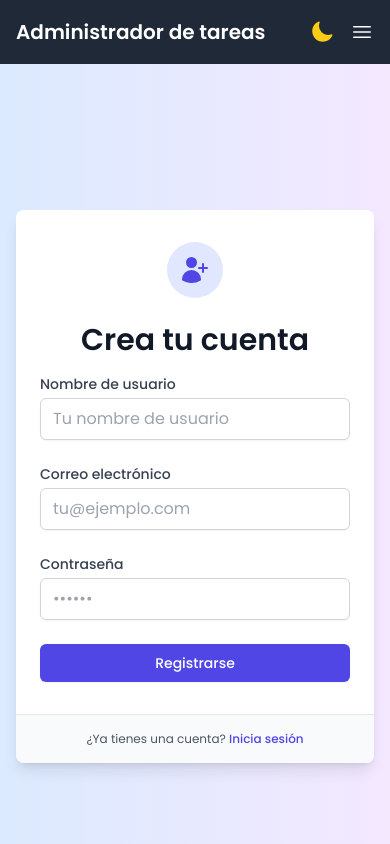
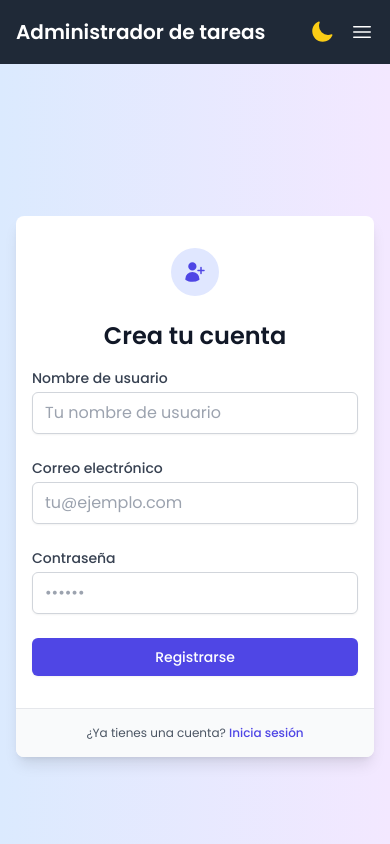
Before and after one commit to josellanos95/MERN-Task-Manager, a React (Vite) app in the folder client/: page /register in a window 390 px wide. Shown: the top 844 px of the page. Built offline with nearby package versions, Linux system fonts and the light colour scheme.

Commit message:
registerpage responsive

```diff
--- a/client/src/pages/RegisterPage.jsx
+++ b/client/src/pages/RegisterPage.jsx
@@ -1,7 +1,7 @@
 import { useForm } from "react-hook-form";
 import { useAuth } from "../context/AuthContext";
 import { useEffect } from "react";
-import { useNavigate } from "react-router-dom";
+import { useNavigate, Link } from "react-router-dom";
 import { UserPlusIcon } from '@heroicons/react/24/solid';
 
 function RegisterPage() {
@@ -40,16 +40,16 @@ function RegisterPage() {
   });
 
   return (
-    <div className="min-h-screen flex items-center justify-center bg-gradient-to-r from-blue-100 to-purple-100 dark:from-gray-800 dark:to-gray-900 py-12 px-4 sm:px-6 lg:px-8">
+    <div className="min-h-screen flex items-center justify-center bg-gradient-to-r from-blue-100 to-purple-100 dark:from-gray-800 dark:to-gray-900 py-6 px-4 sm:px-6 lg:px-8">
       <div className="max-w-md w-full space-y-8">
         <div className="bg-white dark:bg-gray-800 shadow-lg rounded-lg overflow-hidden">
-          <div className="px-6 py-8">
+          <div className="px-4 sm:px-6 py-8">
             <div className="flex justify-center mb-6">
               <div className="bg-indigo-100 dark:bg-indigo-900 rounded-full p-3">
-                <UserPlusIcon className="h-8 w-8 text-indigo-600 dark:text-indigo-400" />
+                <UserPlusIcon className="h-6 w-6 sm:h-8 sm:w-8 text-indigo-600 dark:text-indigo-400" />
               </div>
             </div>
-            <h2 className="text-center text-3xl font-extrabold text-gray-900 dark:text-white mb-4">
+            <h2 className="text-center text-2xl sm:text-3xl font-extrabold text-gray-900 dark:text-white mb-4">
               Crea tu cuenta
             </h2>
             {formErrors.general && (
@@ -118,9 +118,9 @@ function RegisterPage() {
               </div>
             </form>
           </div>
-          <div className="px-6 py-4 bg-gray-50 dark:bg-gray-700 border-t border-gray-200 dark:border-gray-600">
+          <div className="px-4 sm:px-6 py-4 bg-gray-50 dark:bg-gray-700 border-t border-gray-200 dark:border-gray-600">
             <p className="text-xs text-gray-600 dark:text-gray-400 text-center">
-              ¿Ya tienes una cuenta? <a href="/login" className="font-medium text-indigo-600 hover:text-indigo-500 dark:text-indigo-400 dark:hover:text-indigo-300">Inicia sesión</a>
+              ¿Ya tienes una cuenta? <Link to="/login" className="font-medium text-indigo-600 hover:text-indigo-500 dark:text-indigo-400 dark:hover:text-indigo-300">Inicia sesión</Link>
             </p>
           </div>
         </div>
```
